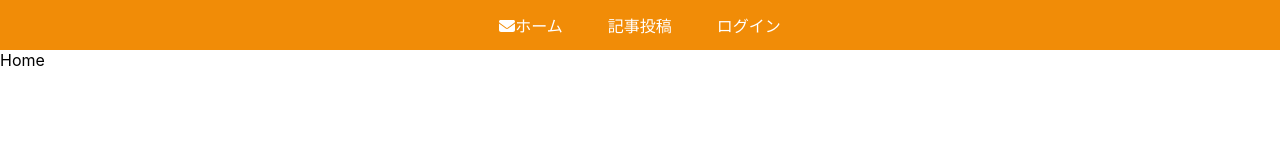
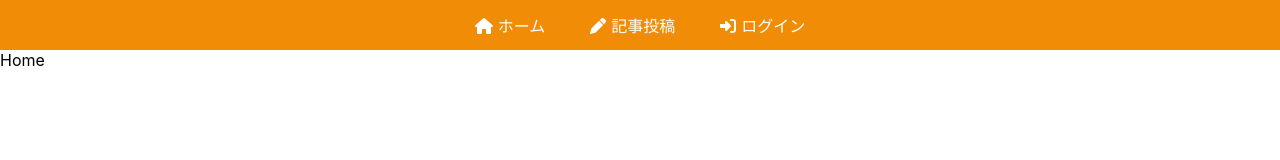
Before and after one commit to umedanaoyuki/react-blog-firebase, a React (Create React App) app: page / in a window 1280 px wide. Shown: the top 160 px of the page. Built offline with nearby package versions, Linux system fonts and the light colour scheme.

Commit message:
微調整

```diff
--- a/src/components/Navbar.css
+++ b/src/components/Navbar.css
@@ -15,3 +15,7 @@
 nav a:hover {
     color: aquamarine;
 }
+
+nav a svg {
+    margin-right: 5px;
+}
--- a/src/components/Navbar.js
+++ b/src/components/Navbar.js
@@ -2,19 +2,24 @@
 import { Link } from "react-router-dom";
 import "./Navbar.css";
 import { FontAwesomeIcon } from '@fortawesome/react-fontawesome'
-import { faEnvelope } from '@fortawesome/free-solid-svg-icons'
-
+import { faHouse, faPen, faRightToBracket } from '@fortawesome/free-solid-svg-icons'
 
 
 const Navbar = () => {
   return (
     <nav>
         <Link to="/">
-            <FontAwesomeIcon icon={faEnvelope}></FontAwesomeIcon>
+            <FontAwesomeIcon icon={faHouse}></FontAwesomeIcon>
             ホーム
             </Link>
-        <Link to="/createpost">記事投稿</Link>
-        <Link to="/login">ログイン</Link>
+        <Link to="/createpost">
+            <FontAwesomeIcon icon={faPen}></FontAwesomeIcon>
+            記事投稿
+            </Link>
+        <Link to="/login">
+            <FontAwesomeIcon icon={faRightToBracket}></FontAwesomeIcon>
+            ログイン
+            </Link>
     </nav>
   )
 };
```
